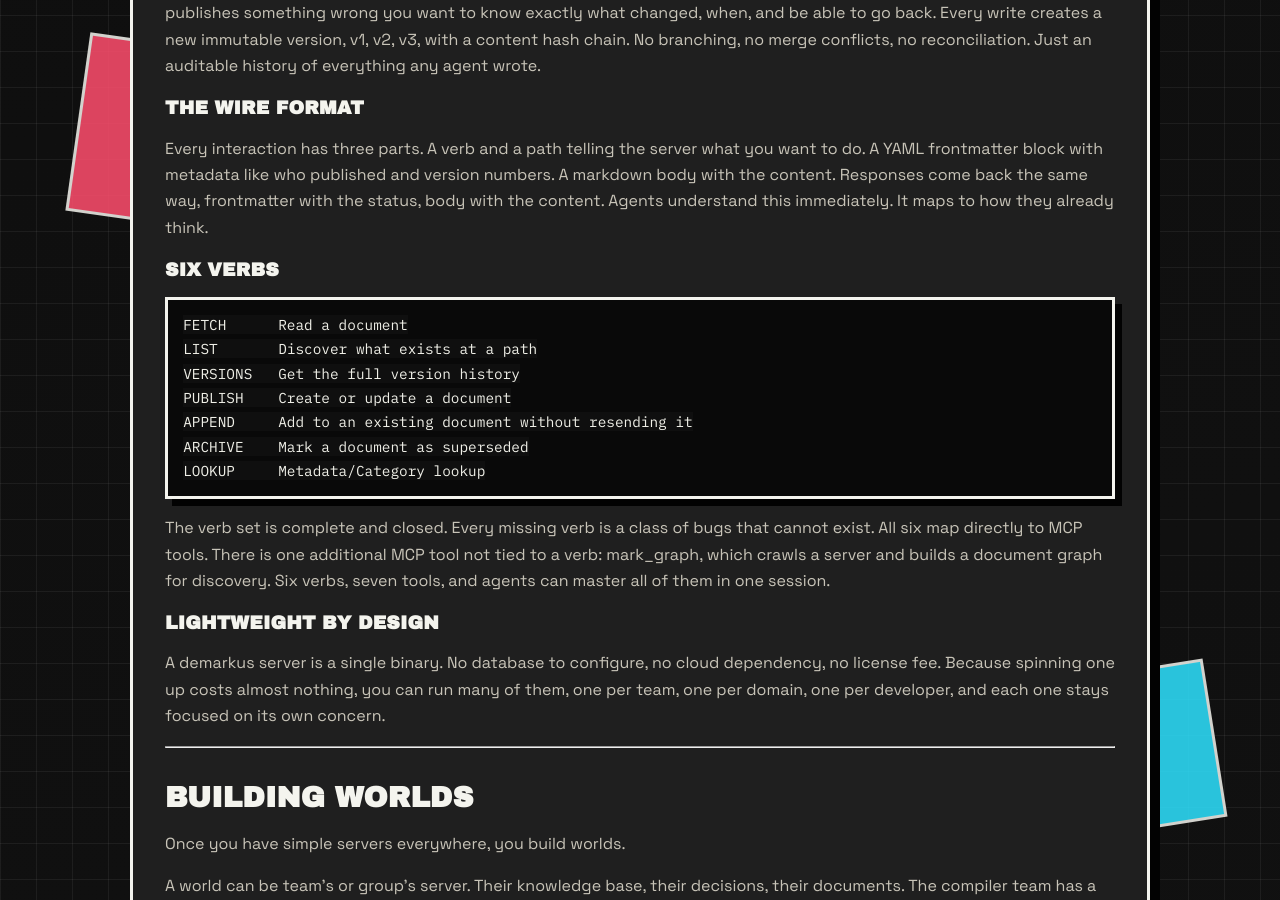
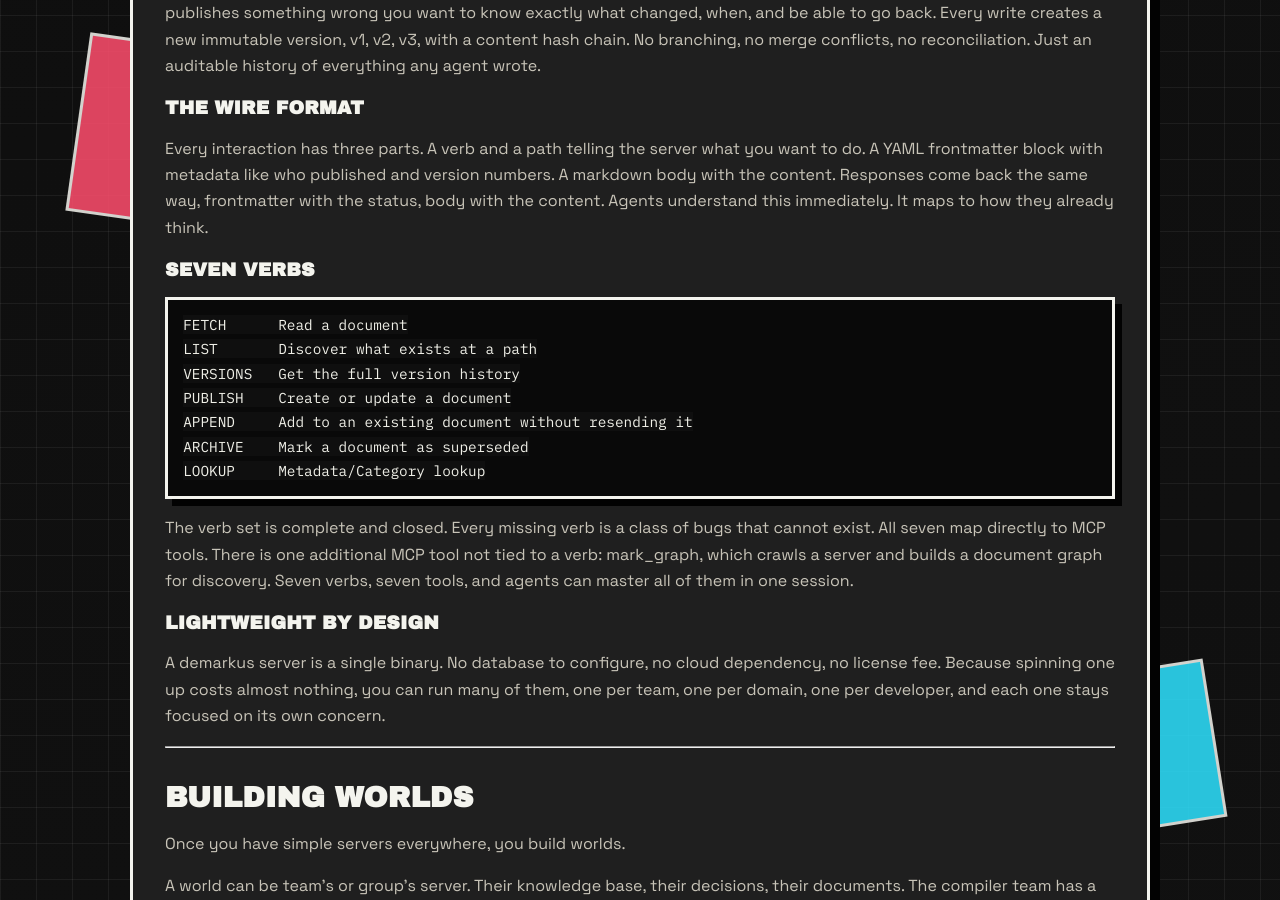
Before and after one commit to latebit-io/demarkus, a Jekyll site: the page built from _posts/2026-04-26-creating-an-automated-knowledge-universe.md, in a window 1280 px wide and 900 px high, scrolled down 1460 px. Built offline with Jekyll 4.4.1, drawn with Linux system fonts in a browser that asks for light colours.

Commit message:
Update 2026-04-26-creating-an-automated-knowledge-universe.md

````diff
--- a/_posts/2026-04-26-creating-an-automated-knowledge-universe.md
+++ b/_posts/2026-04-26-creating-an-automated-knowledge-universe.md
@@ -47,7 +47,7 @@
 
 Every interaction has three parts. A verb and a path telling the server what you want to do. A YAML frontmatter block with metadata like who published and version numbers. A markdown body with the content. Responses come back the same way, frontmatter with the status, body with the content. Agents understand this immediately. It maps to how they already think.
 
-### Six Verbs
+### Seven Verbs
 
 ```
 FETCH      Read a document
@@ -59,7 +59,7 @@
 LOOKUP     Metadata/Category lookup
 ```
 
-The verb set is complete and closed. Every missing verb is a class of bugs that cannot exist. All six map directly to MCP tools. There is one additional MCP tool not tied to a verb: mark_graph, which crawls a server and builds a document graph for discovery. Six verbs, seven tools, and agents can master all of them in one session.
+The verb set is complete and closed. Every missing verb is a class of bugs that cannot exist. All seven map directly to MCP tools. There is one additional MCP tool not tied to a verb: mark_graph, which crawls a server and builds a document graph for discovery. Seven verbs, seven tools, and agents can master all of them in one session.
 
 ### Lightweight by Design
 
````
